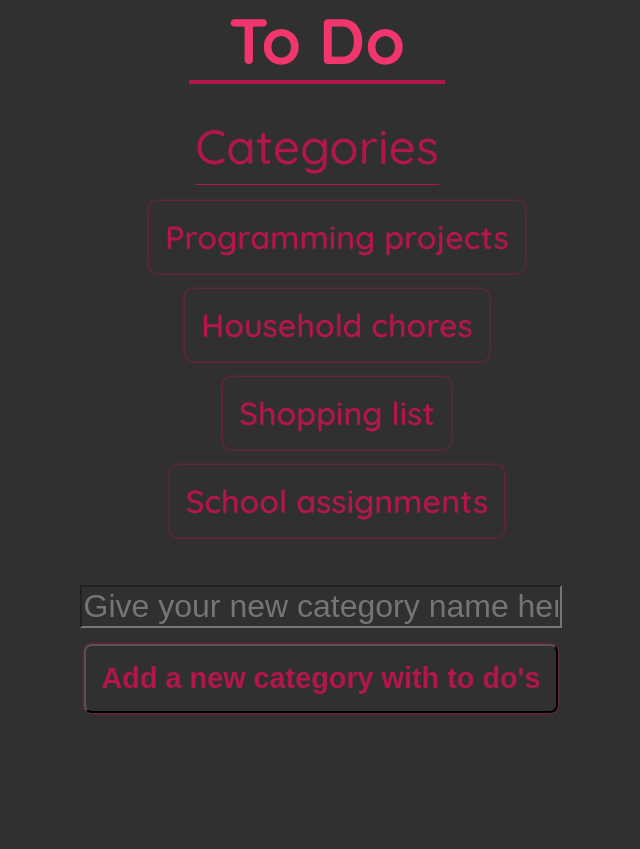
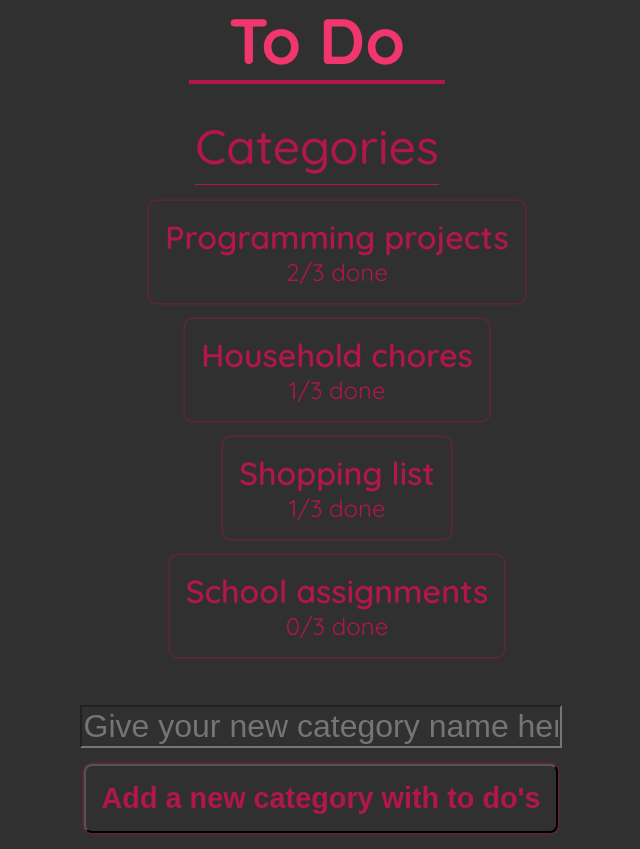
Before and after one commit to DiegoGoethals/To-Do-app, a React (Create React App) app: page / in a window 1280 px wide. Shown: the whole page, without its empty margins (323-963 px from the left). Before the commit the page ends 800 px from the top, so only its background shows below. Built offline with nearby package versions, Linux system fonts and the light colour scheme.

Commit message:
Made it possible to give your new category a name

```diff
--- a/src/Home.js
+++ b/src/Home.js
@@ -4,15 +4,23 @@ import Itemlist from './Itemlist';
 
 function Home() {
     const [categories, setCategories] = useState([
-            "Programming projects",
-            "Household chores",
-            "Shopping list",
-            "School assignments"
+            {type: "Programming projects", items: [
+                {type: "Project 1", done: true}, {type: "Project 2", done: false}, {type: "Project 3", done: true}
+            ]},
+            {type: "Household chores", items: [
+                {type: "Clean the kitchen", done: false}, {type: "Do the laundry", done: false}, {type: "Take out the trash", done: true}
+            ]},
+            {type: "Shopping list", items: [
+                {type: "Milk", done: false}, {type: "Bread", done: true}, {type: "Eggs", done: false}
+            ]},
+            {type: "School assignments", items: [
+                {type: "Math homework", done: false}, {type: "English essay", done: false}, {type: "History project", done: false}
+            ]},
         ]);
 
     const onSubmitHandler = (e) => {
         e.preventDefault();
-        const category = document.querySelector('input').value;
+        const category = {type: document.querySelector('input').value, items: []};
         setCategories([...categories, category]);
         document.querySelector("form").reset();
     };
--- a/src/Item.css
+++ b/src/Item.css
@@ -5,8 +5,6 @@
     align-items: center;
     padding: 1rem;
     width: fit-content;
-    font-size: 2rem;
-    font-weight: 600;
     margin: 1rem auto;
     box-shadow: 0 0 0.2rem 0 rgb(178,22,77);
     border-radius: 0.5rem;
@@ -16,3 +14,20 @@
 .item:hover {
     box-shadow: 0 0 0.8rem 0 rgb(178,22,77);
 }
+
+.item div {
+    display: flex;
+    flex-direction: column;
+    justify-content: center;
+    align-items: center;
+}
+
+h3 {
+    font-size: 2rem;
+    font-weight: 600;
+}
+
+p {
+    font-size: 1.5rem;
+    font-weight: 400;
+}
--- a/src/Item.js
+++ b/src/Item.js
@@ -2,9 +2,16 @@ import './Item.css';
 
 function Item(props) {
     const item = props.item;
+    const totalItems = item.items.length;
+    const doneItems = item.items.filter(item => item.done).length;
 
     return (
-        <li className="item">{ item }</li>
+        <li className="item">
+            <div>
+                <h3>{item.type}</h3>
+                <p>{doneItems}/{totalItems} done</p>
+            </div>
+        </li>
     );
 }
 
```
